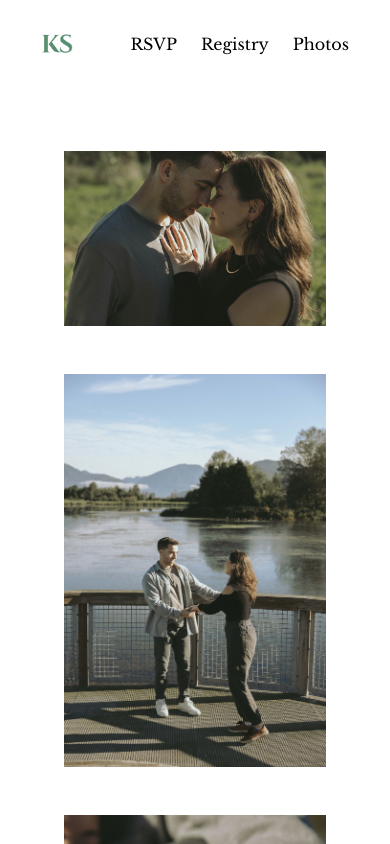
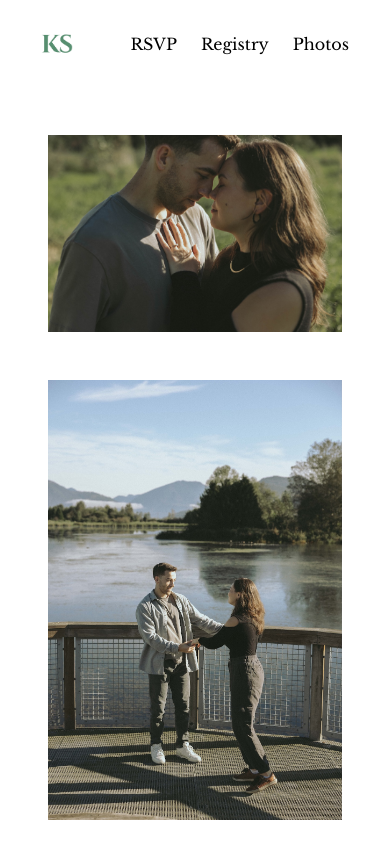
Before and after one commit to sspenst/kevina, a Next.js app: page /photos in a window 390 px wide. Shown: the top 844 px of the page. Built offline with nearby package versions, Linux system fonts and the light colour scheme.

Commit message:
mobile photos margin

```diff
--- a/pages/photos.tsx
+++ b/pages/photos.tsx
@@ -9,7 +9,7 @@ export default function Index() {
         <title>Kevina & Spencer Spenst</title>
         <meta name='description' content='Kevina & Spencer Spenst' />
       </Head>
-      <div className='relative flex flex-col items-center gap-12 m-16 z-10'>
+      <div className='relative flex flex-col items-center gap-12 md:m-16 m-12 z-10'>
         <div className='flex flex-wrap justify-center items-center gap-12 text-center text-3xl italic text-balance max-w-full'>
           <Image alt='logo' src='/photos/Kevina & Spencer-78.jpg' width={2000} height={2000} className='max-w-full' />
           <Image alt='logo' src='/photos/Kevina & Spencer-9.jpg' width={2000} height={2000} className='max-w-full w-[512px]' />
```
